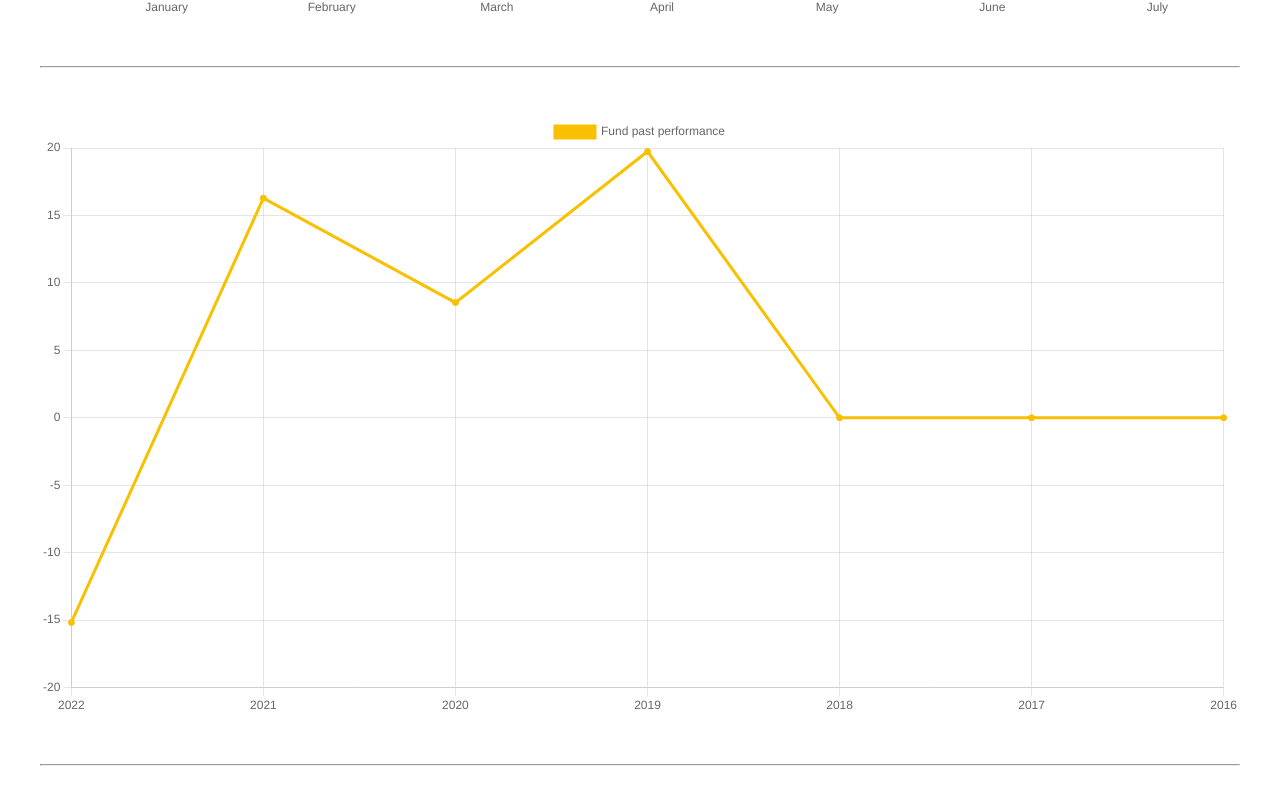
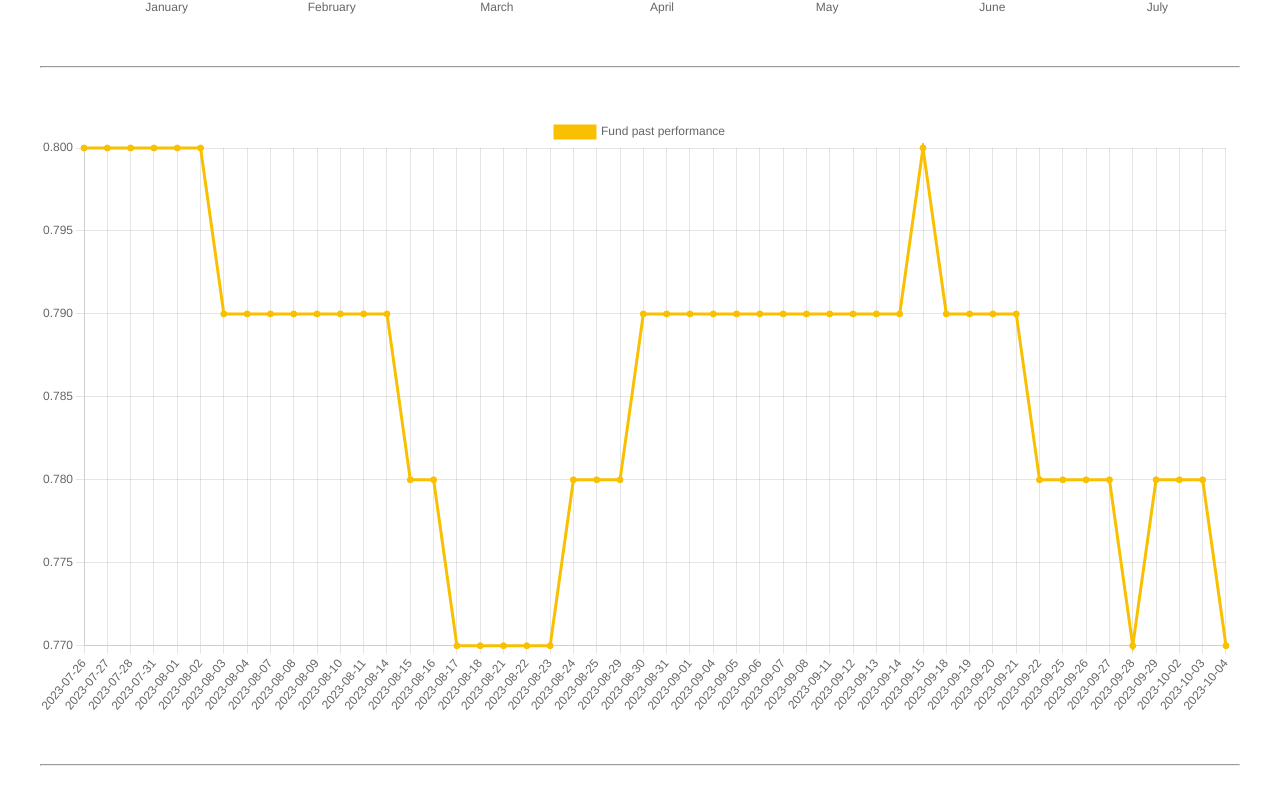
Before and after one commit to PensionBee/cx-ic-hackday, a React (Create React App) app: page / in a window 1280 px wide. Shown: the part 622-1426 px from the top of the page. Built offline with nearby package versions, Linux system fonts and the light colour scheme.

Commit message:
Bar chart data update

```diff
--- a/src/components/DonutChart.js
+++ b/src/components/DonutChart.js
@@ -46,8 +46,6 @@ const labelMap = {
 };
 
 const sorted = BreakdownValues.sort((a, b) =>  b.Value - a.Value)
-
-
 const dataValues = sorted.map((item) => item.Value.toFixed(2));
 const labels = sorted.map((item) => `${labelMap[item.Type].label} ${item.Value.toFixed(2)}%`);
 const colours = sorted.map((item) => labelMap[item.Type].colour);
--- a/src/components/LineChart.js
+++ b/src/components/LineChart.js
@@ -9,7 +9,7 @@ import {
   Legend,
 } from 'chart.js';
 import { Line } from 'react-chartjs-2';
-import { morningstarData } from '../data/VAUSA0NKXT';
+import { priceData } from '../data/priceData';
 
 ChartJS.register(
   CategoryScale,
@@ -29,20 +29,20 @@ export const options = {
   },
 };
 
-const { HistoricalPerformanceSeries } = morningstarData;
-const returns = HistoricalPerformanceSeries[1];
-
-const labels = ['2022', '2021', '2020', '2019', '2018', '2017', '2016'];
-const returnsData = returns.Return.map(
-  (returnData) => returnData?.Value?.toFixed(2) || 0
-);
+const slicedData = priceData.slice(-50);
+const dataValues = slicedData.map((item) => {
+  const convertedValue = Number.parseFloat(item.Value);
+  const convertedValueFixed = convertedValue.toFixed(2);
+  return convertedValueFixed;
+});
+const labels = slicedData.map((item) => item.EndDate);
 
 export const data = {
   labels,
   datasets: [
     {
       label: 'Fund past performance',
-      data: returnsData,
+      data: dataValues,
       borderColor: '#F9C000',
       backgroundColor: '#F9C000',
     },
```
